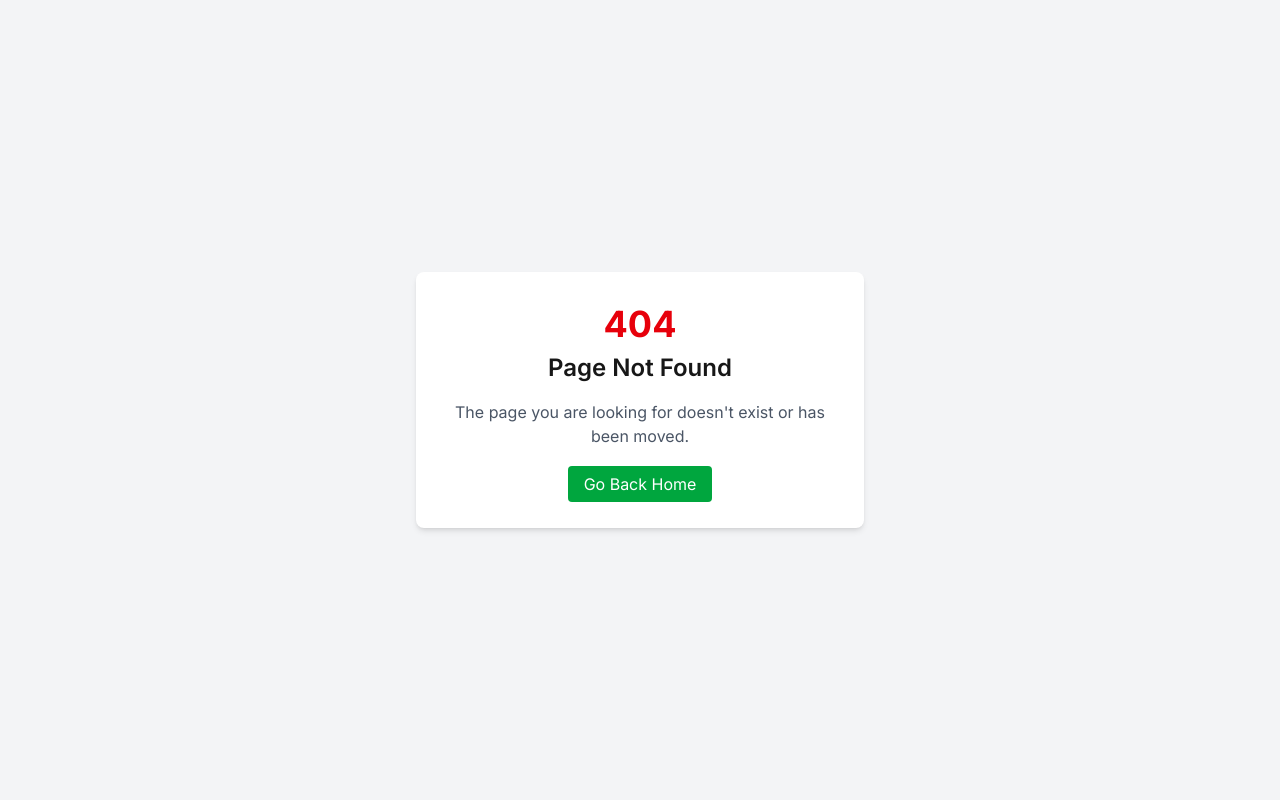
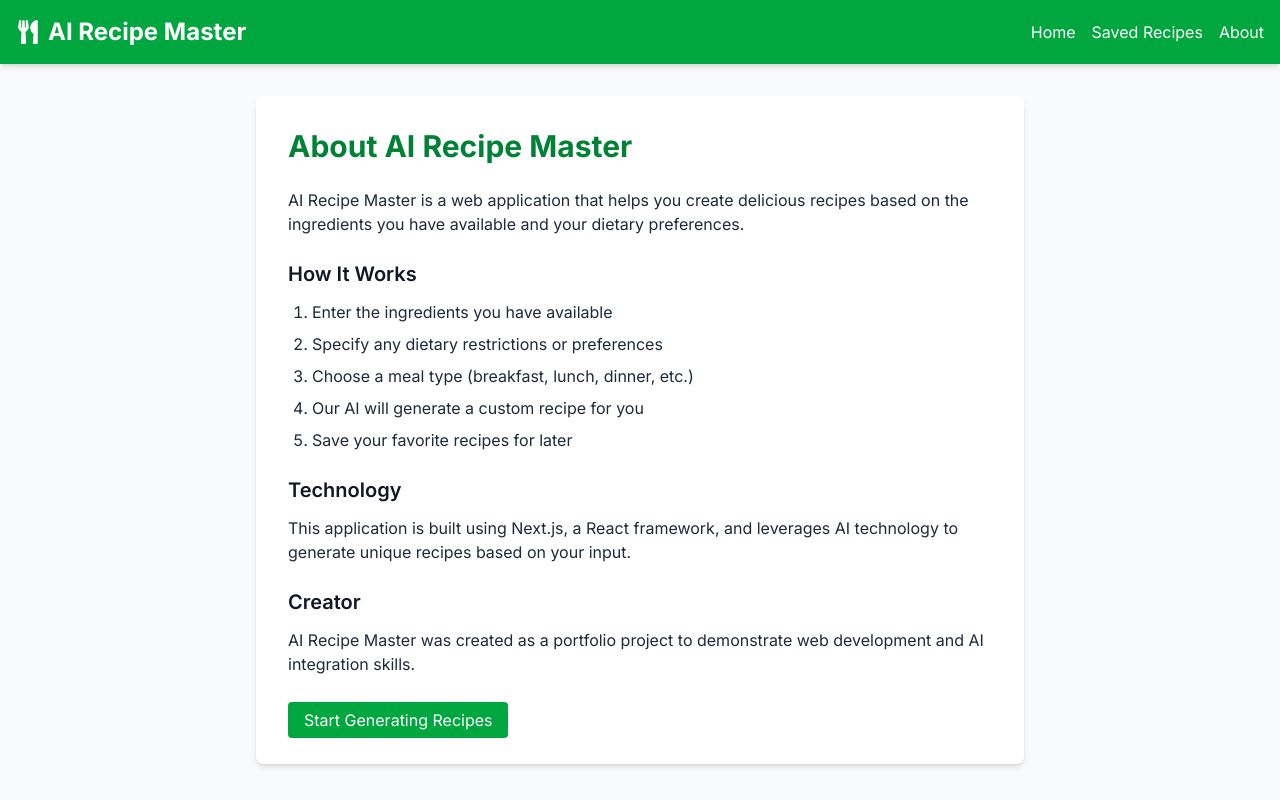
Before and after one commit to pagadalahemanth/AI_Recipe_Master, a Next.js app: page /about in a window 1280 px wide. Before the commit this address had no page. Built offline with nearby package versions, Linux system fonts and the light colour scheme.

Commit message:
About Page and use of Error Messages

```diff
--- /dev/null
+++ b/src/app/about/page.tsx
@@ -0,0 +1,50 @@
+import React from 'react';
+import Header from '@/components/ui/Header';
+import Link from 'next/link';
+
+export default function About() {
+  return (
+    <main className="bg-gray-50 min-h-screen">
+      <Header />
+      <div className="container mx-auto py-8 px-4">
+        <div className="max-w-3xl mx-auto bg-white p-8 rounded-lg shadow-md">
+          <h1 className="text-3xl font-bold text-green-700 mb-6">About AI Recipe Master</h1>
+
+          <div className="prose max-w-none text-gray-800">
+            <p className="mb-4">
+              AI Recipe Master is a web application that helps you create delicious recipes based on the ingredients you have available and your dietary preferences.
+            </p>
+
+            <h2 className="text-xl font-semibold mt-6 mb-3 text-gray-900">How It Works</h2>
+            <ol className="list-decimal pl-6 space-y-2 mb-6">
+              <li>Enter the ingredients you have available</li>
+              <li>Specify any dietary restrictions or preferences</li>
+              <li>Choose a meal type (breakfast, lunch, dinner, etc.)</li>
+              <li>Our AI will generate a custom recipe for you</li>
+              <li>Save your favorite recipes for later</li>
+            </ol>
+
+            <h2 className="text-xl font-semibold mt-6 mb-3 text-gray-900">Technology</h2>
+            <p className="mb-4">
+              This application is built using Next.js, a React framework, and leverages AI technology to generate unique recipes based on your input.
+            </p>
+
+            <h2 className="text-xl font-semibold mt-6 mb-3 text-gray-900">Creator</h2>
+            <p className="mb-4">
+              AI Recipe Master was created as a portfolio project to demonstrate web development and AI integration skills.
+            </p>
+
+            <div className="mt-8">
+              <Link
+                href="/"
+                className="bg-green-600 text-white py-2 px-4 rounded hover:bg-green-700 transition-colors"
+              >
+                Start Generating Recipes
+              </Link>
+            </div>
+          </div>
+        </div>
+      </div>
+    </main>
+  );
+}
--- a/src/app/page.tsx
+++ b/src/app/page.tsx
@@ -3,6 +3,7 @@
 import Header from '@/components/ui/Header';
 import RecipeForm from '@/components/recipe/RecipeForm';
 import RecipeDisplay from '@/components/recipe/RecipeDisplay';
+import ErrorMessage from '@/components/ui/ErrorMessage';
 import { useRecipes } from '@/context/RecipeContext';
 
 interface FormData {
@@ -65,9 +66,7 @@ export default function Home() {
             <RecipeForm onSubmit={handleSubmit} isLoading={loading} />
 
             {error && (
-              <div className="mt-4 p-4 bg-red-100 text-red-700 rounded-md">
-                {error}
-              </div>
+              <ErrorMessage message={error} onDismiss={() => setError(null)} />
             )}
           </div>
 
```
